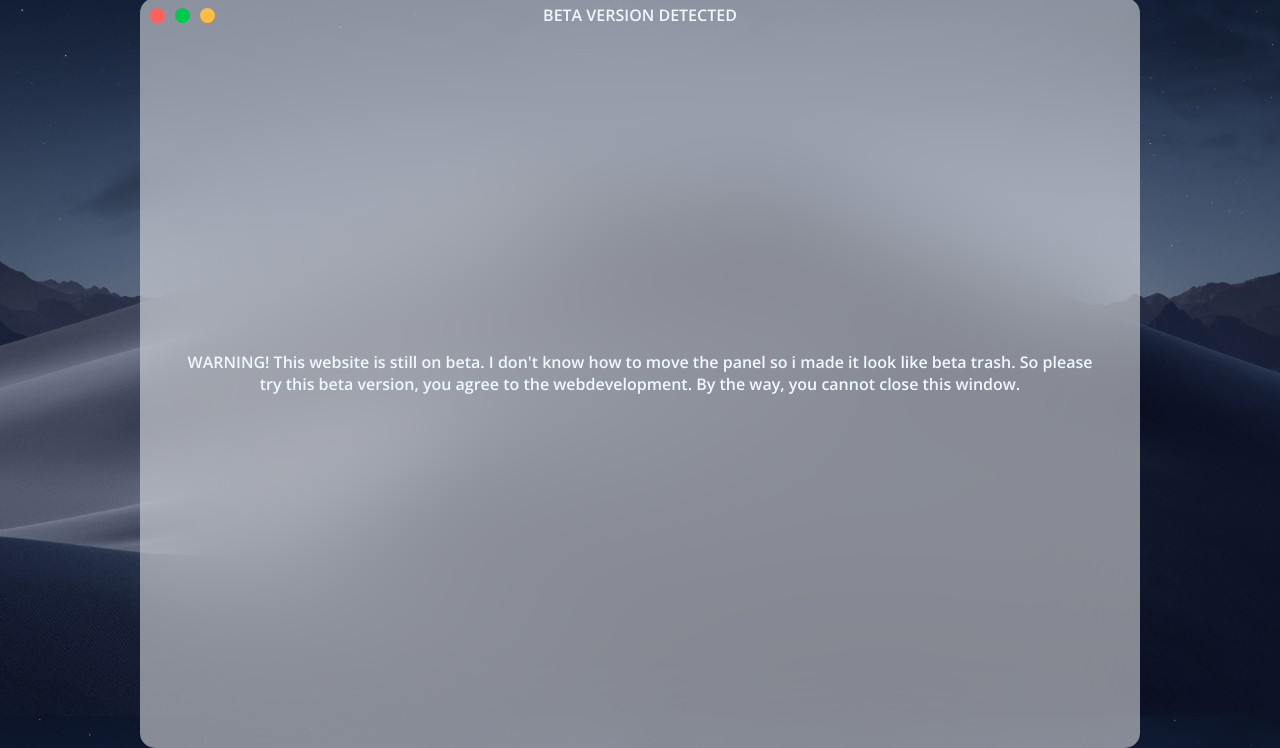
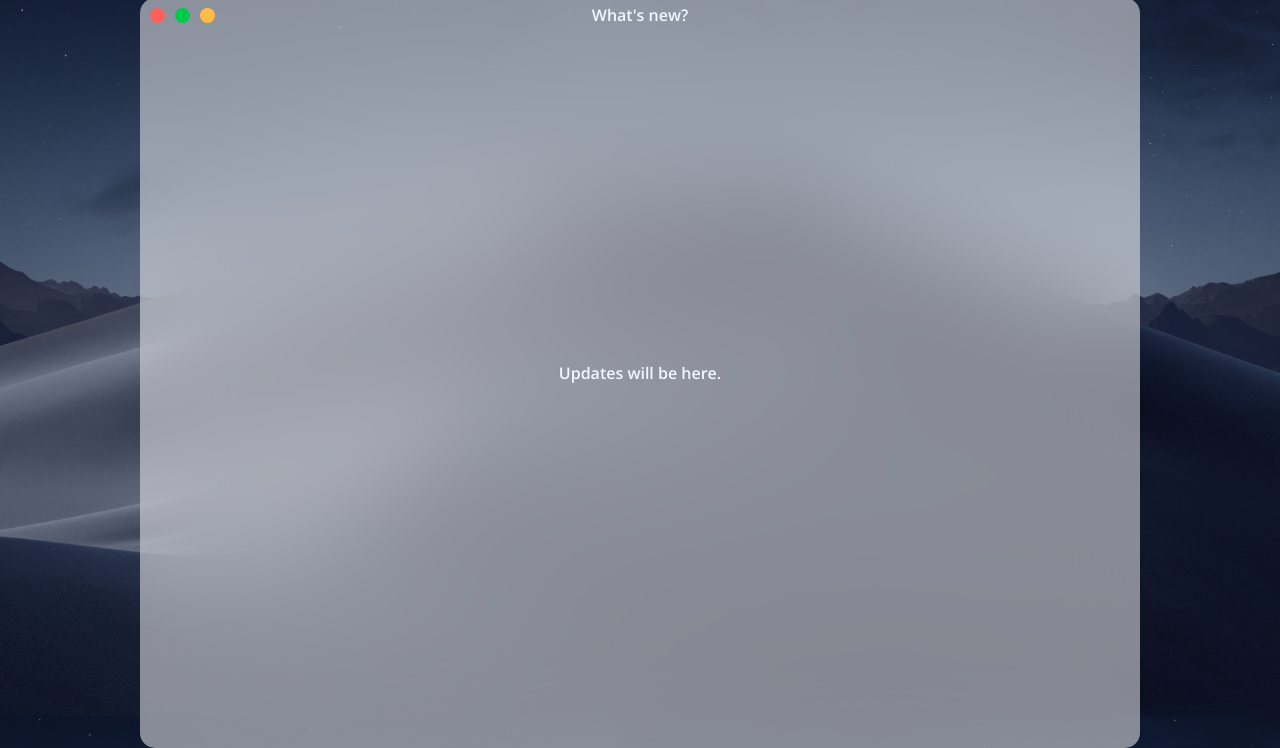
Before and after one commit to SergeiTregub/SergeiTregub.github.io, a plain HTML site: page index.html in a window 1280 px wide. Shown: the part 84-832 px from the top of the page. Drawn offline with nearby package versions, Linux system fonts and the light colour scheme.

Commit message:
Update index.html

```diff
--- a/index.html
+++ b/index.html
@@ -49,12 +49,12 @@
                 <a href="" class="header__input-minimize"></a>
             </div>
             <div class="header__text">
-                <p>BETA VERSION DETECTED</p>
+                <p>What's new?</p>
             </div>
         </div>
 
         <div class="window__content">
-            <p>WARNING! This website is still on beta. I don't know how to move the panel so i made it look like beta trash. So please try this beta version, you agree to the webdevelopment. By the way, you cannot close this window.</p>
+            <p>Updates will be here.</p>
         </div>
     </div>
 </body>
```
